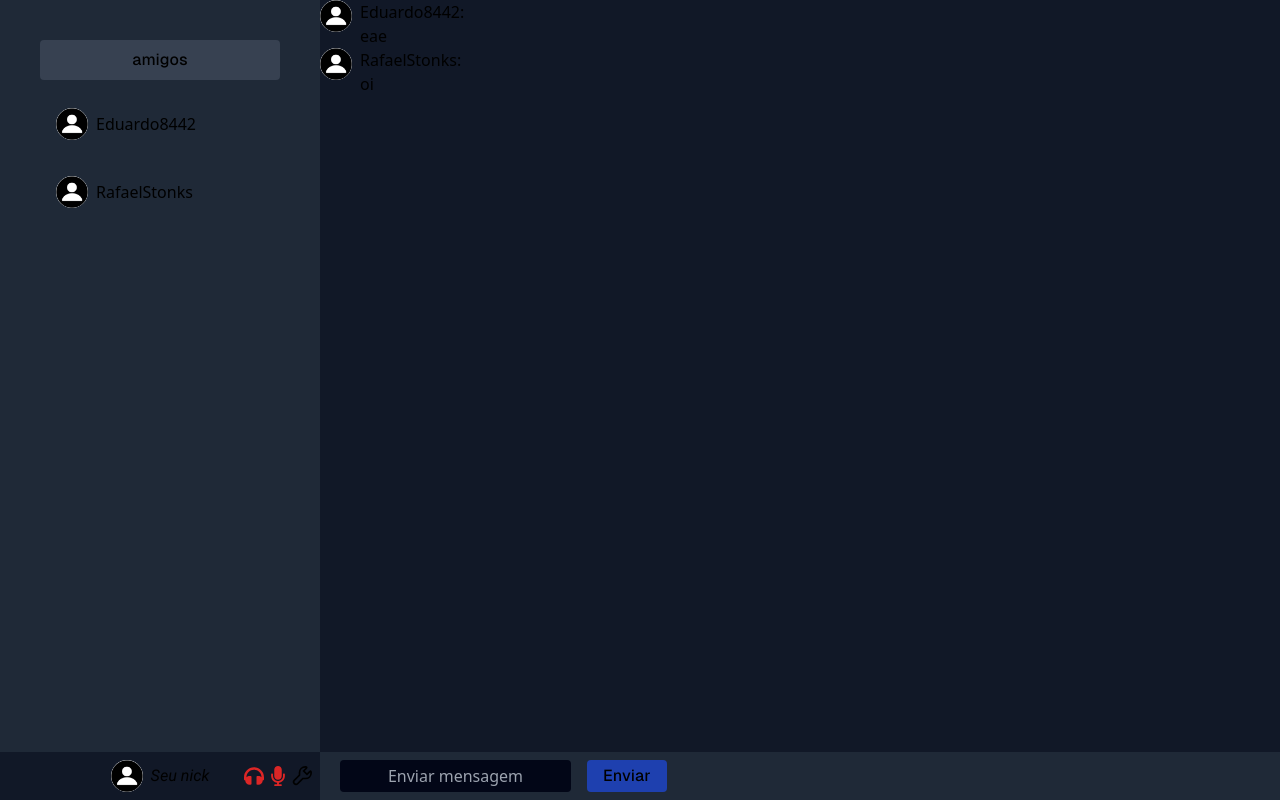
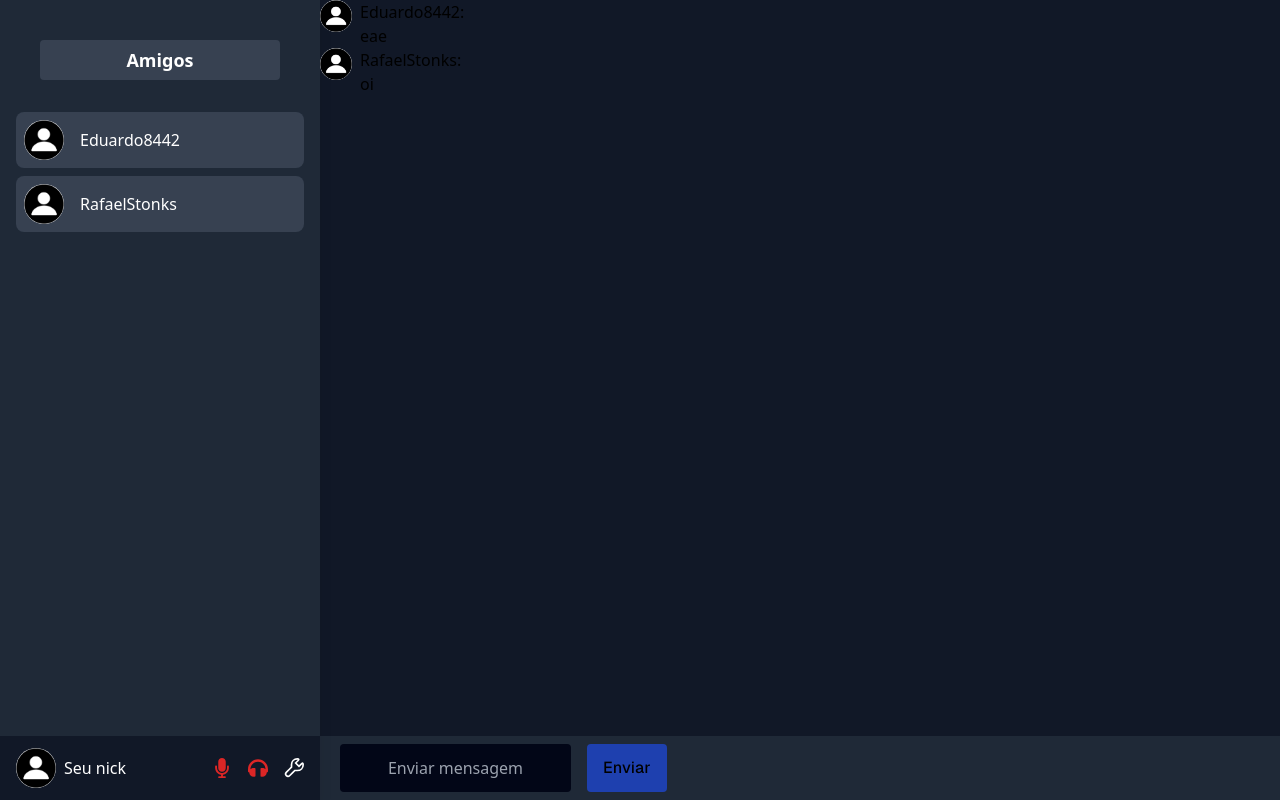
Before and after one commit to Eduardoo8442/Rplzz-client, a Next.js app: page /chat in a window 1280 px wide. Built offline with nearby package versions, Linux system fonts and the light colour scheme.

Commit message:
new design

```diff
--- a/src/components/Chat.input.components.tsx
+++ b/src/components/Chat.input.components.tsx
@@ -1,6 +1,6 @@
 export default function InputChat() {
     return(
-        <div className="fixed bg-gray-800 w-full bottom-0 h-12 flex ">
+        <div className="fixed bg-gray-800 w-full bottom-0 h-16 flex ">
         <input className="m-2 ml-5 bg-slate-950 rounded placeholder:text-center text-white" placeholder="Enviar mensagem"/>
         <button className="geist bg-blue-800 m-2 pl-4 pr-4 rounded hover:bg-blue-900">Enviar</button>
             </div>
--- a/src/components/Config.embedProfile.components.tsx
+++ b/src/components/Config.embedProfile.components.tsx
@@ -1,41 +1,42 @@
 import { IoIosCloseCircleOutline } from "react-icons/io";
 import { useRouter } from "next/router";
+
 export default function EmbedProfile() {
     const router = useRouter();
     function handleClick() {
         router.push('/home');
     }
-    return(
- <div className="bg-gray-800 pl-10 pr-60 rounded border-r-4 border-yellow-500 relative">
- <IoIosCloseCircleOutline  onClick={handleClick} className="absolute text-white cursor-pointer size-10 right-0 hover:text-gray-400"/>
+    return (
+        <div className="bg-gray-800 p-6 rounded-lg border-r-4 border-yellow-500 relative shadow-lg">
+            <IoIosCloseCircleOutline
+                onClick={handleClick}
+                className="absolute text-white cursor-pointer text-2xl right-4 top-4 hover:text-gray-400 transition duration-200"
+            />
 
             <div className="flex items-center pt-2">
-<img className="w-20 h-20  mr-2 rounded-full" src='/images/profile.png'/>
-<div className="m-2 ml-10">
-    <p className="text-3xl geist text-white">Seu Nick</p>
-    <p>seu id: 000000</p>
+                <img className="w-20 h-20 mr-4 rounded-full" src='/images/profile.png' alt="Profile"/>
+                <div className="ml-4">
+                    <p className="text-3xl font-semibold text-white">Seu Nick</p>
+                    <p className="text-gray-400">seu id: 000000</p>
                 </div>
             </div>
 
-
-<div className="bg-gray-950 mt-10 mb-10 p-2 rounded-xl">
+            <div className="bg-gray-900 mt-6 mb-6 p-4 rounded-xl shadow-inner">
+                <div className="mb-6">
+                    <p className="text-white mb-2">Email:</p>
+                    <div className="relative">
+                        <p className="text-gray-400 mb-2  ">Meuemail@gmail.com</p>
+                        <button className="absolute right-2 top-0 text-sm px-3 py-1 rounded bg-blue-600 text-white hover:bg-blue-700 transition duration-200">Editar</button>
+                    </div>
+                </div>
                 <div>
-       <p className="text-white roboto ml-2">Email:</p>
+                    <p className="text-white mb-2">Senha:</p>
                     <div className="relative">
-         <p className="text-gray-400 geist ml-2">Meuemail@gmail.com</p>
-         <button className="absolute right-1 text-sm pl-2 pr-2 rounded top-0 bg-blue-800 text-white geist">Editar</button>
-       </div>
-
-  </div>
-  <div className="mt-10">
-       <p className="text-white roboto ml-2">Senha:</p>
-       <div className="relative">
-         <p className="text-gray-400 geist ml-2">***********</p>
-         <button className="absolute right-1 text-sm pl-2 pr-2 rounded top-0 bg-blue-800 text-white geist">Editar</button>
-       </div>
-
+                        <p className="text-gray-400 mb-2">***********</p>
+                        <button className="absolute right-2 top-0 text-sm px-3 py-1 rounded bg-blue-600 text-white hover:bg-blue-700 transition duration-200">Editar</button>
                     </div>
                 </div>
             </div>
-    )
+        </div>
+    );
 }
--- a/src/components/Home.add.components.tsx
+++ b/src/components/Home.add.components.tsx
@@ -2,21 +2,21 @@ export default function AddComponent({ embedState }: any) {
     function handleClick() {
         embedState(false);
     }
-    return(
+    return (
         <div>
-        <div onClick={handleClick} className="fixed w-full h-full bg-gray-500 opacity-35 z-10">
-        </div>
-        <div className="absolute w-full h-full z-50 flex justify-center items-center">
-        <div className="fixed bottom-1/2 pl-20 pr-20 rounded h-64 bg-gray-800 p-2 flex justify-center flex-col items-center opacity-100">
-            <h1 className="geist text-white">Adicionar Amigo</h1>
-            <p className="geist text-gray-400 mb-5">Coloque o id do usuário para adicioná-lo!</p>
-
-            <input placeholder="Id do usuário" className="mb-5 bg-gray-900 placeholder:text-gray-400 text-center"/>
-            <button className="bg-blue-800 geist pl-5 pr-5 rounded hover:bg-blue-900">Enviar</button>
+            <div onClick={handleClick} className="fixed w-full h-full bg-black bg-opacity-50 z-10"></div>
+            <div className="absolute w-full h-full z-50 flex justify-center items-center">
+                <div className="fixed bottom-1/2 pl-20 pr-20 rounded-lg h-64 bg-white dark:bg-gray-800 p-6 flex justify-center flex-col items-center shadow-lg">
+                    <h1 className="text-2xl font-semibold text-gray-900 dark:text-white mb-2">Adicionar Amigo</h1>
+                    <p className="text-gray-600 dark:text-gray-400 mb-4">Coloque o id do usuário para adicioná-lo!</p>
+                    <input
+                        type="text"
+                        placeholder="Id do usuário"
+                        className="w-full p-2 mb-4 border border-gray-300 rounded-md bg-gray-50 dark:bg-gray-900 dark:border-gray-700 placeholder-gray-500 dark:placeholder-gray-400 focus:outline-none focus:ring-2 focus:ring-blue-500"
+                    />
+                    <button className="w-full py-2 bg-blue-600 text-white rounded-md hover:bg-blue-700 transition duration-300">Enviar</button>
+                </div>
             </div>
         </div>
-
-        </div>
-
-    )
+    );
 }
--- a/src/components/Home.sidebar.components.tsx
+++ b/src/components/Home.sidebar.components.tsx
@@ -1,26 +1,28 @@
 import { useEffect, useState } from "react";
 import { GiHamburgerMenu } from "react-icons/gi";
 import { GrConfigure } from "react-icons/gr";
-import { FaMicrophone } from "react-icons/fa";
-import { FaHeadphones } from "react-icons/fa";
+import { FaMicrophone, FaHeadphones } from "react-icons/fa";
 import { useRouter } from "next/router";
 import { useDispatch } from "react-redux";
 import { idUser } from "@/store/actions";
+
 type Users = {
     name: string;
     image: string;
     id: string;
 };
+
 export default function SideBar() {
     const [mobile, setMobile] = useState(true);
     const [embed, setEmbed] = useState(true);
     const [users, setUsers] = useState<Users[]>([]);
     const router = useRouter();
     const dispatch = useDispatch();
+
     function handleClick() {
-        if(embed) setEmbed(false);
-        else setEmbed(true)
+        setEmbed(!embed);
     }
+
     function handleClickUser(event: React.MouseEvent<HTMLDivElement>) {
         const id = event.currentTarget.id;
         if (id) {
@@ -28,66 +30,62 @@ export default function SideBar() {
             router.push('/chat');
         }
     }
+
     function handleConfig() {
         router.push('/config');
     }
+
     function handleClickAmigos() {
         router.push('/home');
     }
+
     function Bar() {
-        return(
-            <div className="z-50 flex bg-gray-800 h-screen w-80 fixed flex-col items-center">
-            {mobile ? null :  <GiHamburgerMenu onClick={handleClick} className="fixed left-0"/> }
+        return (
+            <div className="z-50 flex bg-gray-800 h-screen w-80 fixed flex-col items-center shadow-lg">
+                {mobile ? null : <GiHamburgerMenu onClick={handleClick} className="fixed left-4 top-4 text-white cursor-pointer text-2xl hover:text-gray-400 transition duration-200" />}
 
-
-       <div onClick={handleClickAmigos} className="flex items-center justify-center bg-gray-700 mt-10 rounded w-60 h-10 hover:bg-gray-900"> {/* div conteúdo principal "amigos"*/}
-           <p className="geist">amigos</p>
+                <div onClick={handleClickAmigos} className="flex items-center justify-center bg-gray-700 mt-10 rounded w-60 h-10 hover:bg-gray-900 transition duration-200 cursor-pointer">
+                    <p className="text-lg font-semibold text-white">Amigos</p>
                 </div>
 
-
-         {/* Usuários que o usuário conversou */}
-
-          <div>
-
+                <div className="mt-6 w-full px-4">
                     {users.map((user, index) => (
-                <div key={index}>
-                        <div onClick={handleClickUser} id={user.id} className="flex pl-4 w-60 rounded pb-2 pt-2 items-center mt-5 hover:bg-gray-700">
-                            <img className="w-8 h-8  mr-2 rounded-full" src={user.image}/>
-                               {user.name}
-                            </div>
-
+                        <div key={index} onClick={handleClickUser} id={user.id} className="flex items-center p-2 mt-2 bg-gray-700 rounded-lg hover:bg-gray-900 transition duration-200 cursor-pointer">
+                            <img className="w-10 h-10 rounded-full mr-4" src={user.image} alt={`${user.name} profile`} />
+                            <p className="text-white">{user.name}</p>
                         </div>
                     ))}
-
                 </div>
-
-        {/* perfil do usuário */}
-
-          <div className="absolute bottom-0 bg-gray-900 w-full h-12 flex justify-center items-center">
-          <img className="w-8 h-8  mr-2 rounded-full" src='/images/profile.png'/>
-           <p className="roboto">Seu nick</p>
-           <GrConfigure onClick={handleConfig} className="absolute right-2 size-5 cursor-pointer hover:text-gray-500"/>
-           <FaMicrophone className="absolute right-8 size-5 text-red-600"/>
-           <FaHeadphones className="absolute right-14 size-5 text-red-600"/>
+                     {/* parte de baixo do sidebar onde mostra informações do usuário*/}
+                <div className="absolute bottom-0 bg-gray-900 w-full h-16 flex items-center justify-between px-4">
+                    <div className="flex items-center">
+                        <img className="w-10 h-10 rounded-full mr-2" src='/images/profile.png' alt="Profile" />
+                        <p className="text-white">Seu nick</p>
+                    </div>
+                    <div className="flex items-center space-x-4">
+                        <FaMicrophone className="text-red-600 text-xl cursor-pointer" />
+                        <FaHeadphones className="text-red-600 text-xl cursor-pointer" />
+                        <GrConfigure onClick={handleConfig} className="text-white text-xl cursor-pointer hover:text-gray-400 transition duration-200" />
                     </div>
                 </div>
-        )
+            </div>
+        );
     }
-
 
     useEffect(() => {
         setMobile(window.innerWidth >= 770 ? true : false);
-        //apagar quando a api for integrada
         setUsers([]);
+        //apagar quando for integrar com a API
         function addObject(name: string, image: string, id: string) {
-        setUsers(current => [...current, { name: name, image: image, id: id}]);
+            setUsers(current => [...current, { name, image, id }]);
         }
         addObject('Eduardo8442', '/images/profile.png', '849264');
         addObject('RafaelStonks', '/images/profile.png', '248692');
     }, []);
+
     return (
         <div>
-        {embed ? <Bar /> : <GiHamburgerMenu className="fixed z-50" onClick={handleClick}/> }
+            {embed ? <Bar /> : <GiHamburgerMenu className="fixed z-50 text-white text-2xl cursor-pointer left-4 top-4 hover:text-gray-400 transition duration-200" onClick={handleClick} />}
         </div>
     );
 }
```
Lines whose indentation alone changed are shown as unchanged.
